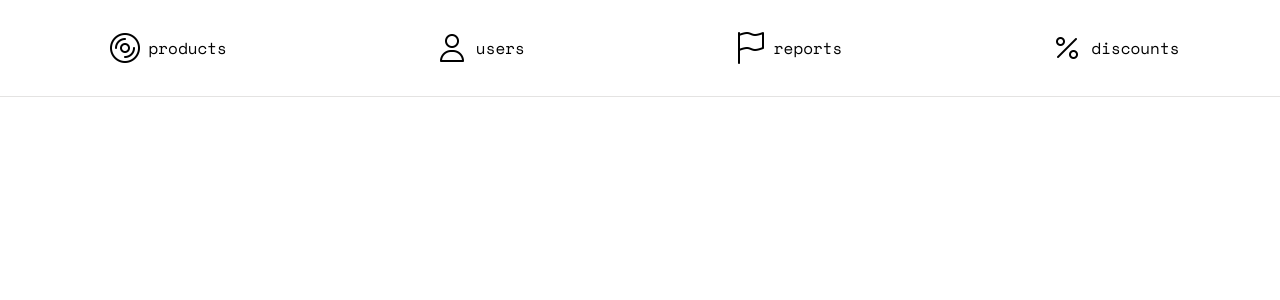
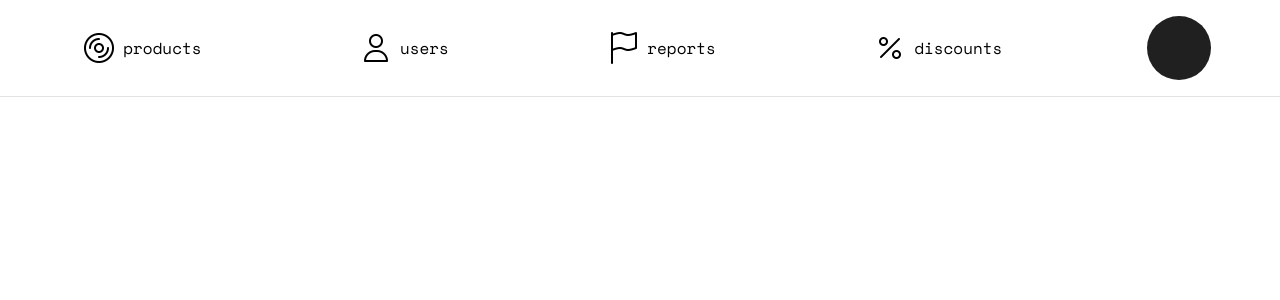
Before and after one commit to MariaPop24/Vinylla-Front-end-Admin, a React (Create React App) app: page /products in a window 1280 px wide. Shown: the top 300 px of the page. Built offline with nearby package versions, Linux system fonts and the light colour scheme.

Commit message:
finished nav bar

```diff
--- a/src/components/atoms/Avatar/Avatar.scss
+++ b/src/components/atoms/Avatar/Avatar.scss
@@ -3,13 +3,13 @@
 
 .avatar {
   &--container {
-    font-size: 3rem;
+    font-size: 2rem;
     font-family: $secondary-font;
     display: flex;
     justify-content: center;
     align-items: center;
-    width: 7rem;
-    height: 7rem;
+    width: 4rem;
+    height: 4rem;
     border-radius: 50%;
     overflow: hidden;
     background-color: $color-5;
--- a/src/components/atoms/Avatar/Avatar.tsx
+++ b/src/components/atoms/Avatar/Avatar.tsx
@@ -1,7 +1,14 @@
 import React from "react";
 import "./Avatar.scss";
 
-const Avatar = ({ onClick, userName }: Props) => {
+const Avatar = ({ onClick }: Props) => {
+  const userData = localStorage.getItem("usersData");
+  console.log(userData);
+  let userName = null;
+  if (userData) {
+    userName = JSON.parse(userData);
+    userName = userName.firstName + " " + userName.lastName;
+  }
   let firstLetters;
   if (userName) {
     const names = userName.split(" ");
@@ -16,7 +23,6 @@ const Avatar = ({ onClick, userName }: Props) => {
 
 type Props = {
   onClick?: () => void;
-  userName?: string | null;
 };
 
 export default Avatar;
--- a/src/components/organisms/Navbar/Navbar.tsx
+++ b/src/components/organisms/Navbar/Navbar.tsx
@@ -3,6 +3,7 @@ import "./Navbar.scss";
 import { FormattedMessage } from "react-intl";
 import Button from "../../atoms/Button/Button";
 import { useNavigate } from "react-router-dom";
+import Avatar from "../../atoms/Avatar/Avatar";
 
 const Navbar = () => {
   const navigate = useNavigate();
@@ -36,7 +37,7 @@ const Navbar = () => {
         name={<FormattedMessage id="organisms.users" />}
         hasIconLeft={true}
         iconLeft={require("../../../assets/icons/UserIcon.png")}
-        onClick={handleProductsPage}
+        onClick={handleUsersPage}
       />
       <Button
         className="menu-option"
@@ -44,7 +45,7 @@ const Navbar = () => {
         name={<FormattedMessage id="organisms.reports" />}
         hasIconLeft={true}
         iconLeft={require("../../../assets/icons/FlagIcon.png")}
-        onClick={handleProductsPage}
+        onClick={handleReportsPage}
       />
       <Button
         className="menu-option"
@@ -52,8 +53,9 @@ const Navbar = () => {
         name={<FormattedMessage id="organisms.discounts" />}
         hasIconLeft={true}
         iconLeft={require("../../../assets/icons/DiscountIcon.png")}
-        onClick={handleProductsPage}
+        onClick={handleDiscountsPage}
       />
+      <Avatar />
     </nav>
   );
 };
```
